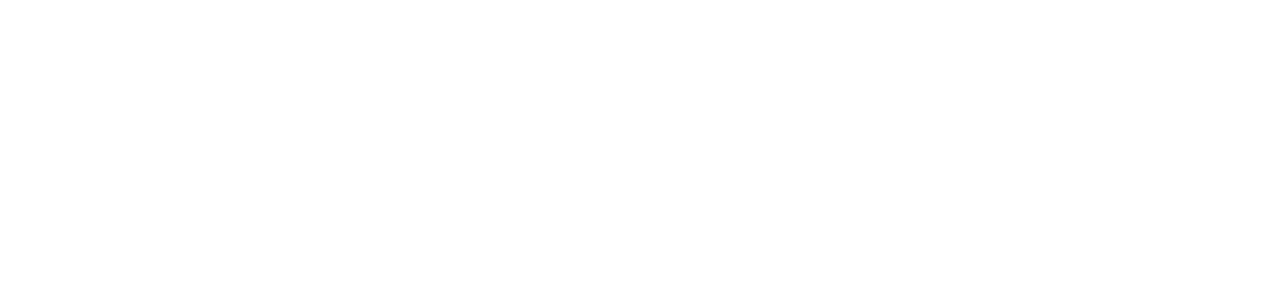
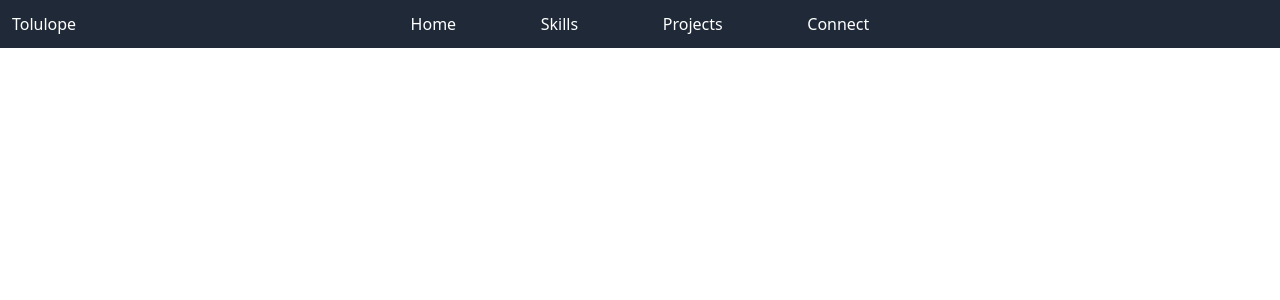
Before and after one commit to TolulopeBabajide/myportfolio, a React (Create React App) app: page / in a window 1280 px wide. Shown: the top 300 px of the page. Built offline with nearby package versions, Linux system fonts and the light colour scheme.

Commit message:
nav component created

```diff
--- a/package.json
+++ b/package.json
@@ -3,6 +3,8 @@
   "version": "0.1.0",
   "private": true,
   "dependencies": {
+    "@headlessui/react": "^1.7.15",
+    "@heroicons/react": "^2.0.18",
     "@testing-library/jest-dom": "^5.16.5",
     "@testing-library/react": "^13.4.0",
     "@testing-library/user-event": "^13.5.0",
@@ -14,6 +16,7 @@
   "scripts": {
     "start": "react-scripts start",
     "build": "react-scripts build",
+    "build:css": "tailwind build src/style.css -o src/index.css",
     "test": "react-scripts test",
     "eject": "react-scripts eject"
   },
@@ -34,5 +37,8 @@
       "last 1 firefox version",
       "last 1 safari version"
     ]
+  },
+  "devDependencies": {
+    "tailwindcss": "^3.3.3"
   }
 }
--- a/src/App.css
+++ b/src/App.css
@@ -0,0 +1,3 @@
+@tailwind base;
+@tailwind components;
+@tailwind utilities;
--- a/src/App.js
+++ b/src/App.js
@@ -1,9 +1,11 @@
 import React from 'react'
+import Nav from './Components/Nav'
+import Mainpage from './Components/Mainpage'
 
 const App = () => {
   return (
     <div>
-
+      <Mainpage/>
     </div>
   )
 }
--- /dev/null
+++ b/src/Components/Mainpage.jsx
@@ -0,0 +1,12 @@
+import React from 'react'
+import Nav from './Nav'
+
+const Mainpage = () => {
+  return (
+    <div>
+        <Nav/>
+    </div>
+  )
+}
+
+export default Mainpage
--- /dev/null
+++ b/src/Components/Nav.jsx
@@ -0,0 +1,19 @@
+import React from 'react'
+
+const Nav = () => {
+  return (
+    <div className='flex align-center p-3 text-white bg-gray-800 h-12'>
+        <div className='w-1/4' >
+            <h1>Tolulope</h1>
+        </div>
+        <div  className='flex w-2/4 justify-evenly '>
+            <div className="nav">Home</div>
+            <div className="nav">Skills</div>
+            <div className="nav">Projects</div>
+            <div className="nav">Connect</div>
+        </div>
+    </div>
+  )
+}
+
+export default Nav
--- a/src/index.css
+++ b/src/index.css
@@ -0,0 +1,3 @@
+@tailwind base;
+@tailwind components;
+@tailwind utilities;
--- /dev/null
+++ b/tailwind.config.js
@@ -0,0 +1,8 @@
+/** @type {import('tailwindcss').Config} */
+module.exports = {
+  content: ["./src/**/*.{html,jsx,js}"],
+  theme: {
+    extend: {},
+  },
+  plugins: [],
+}
```
Also changed, not shown: 1 other file (tests, documents, lock files or other folders).
